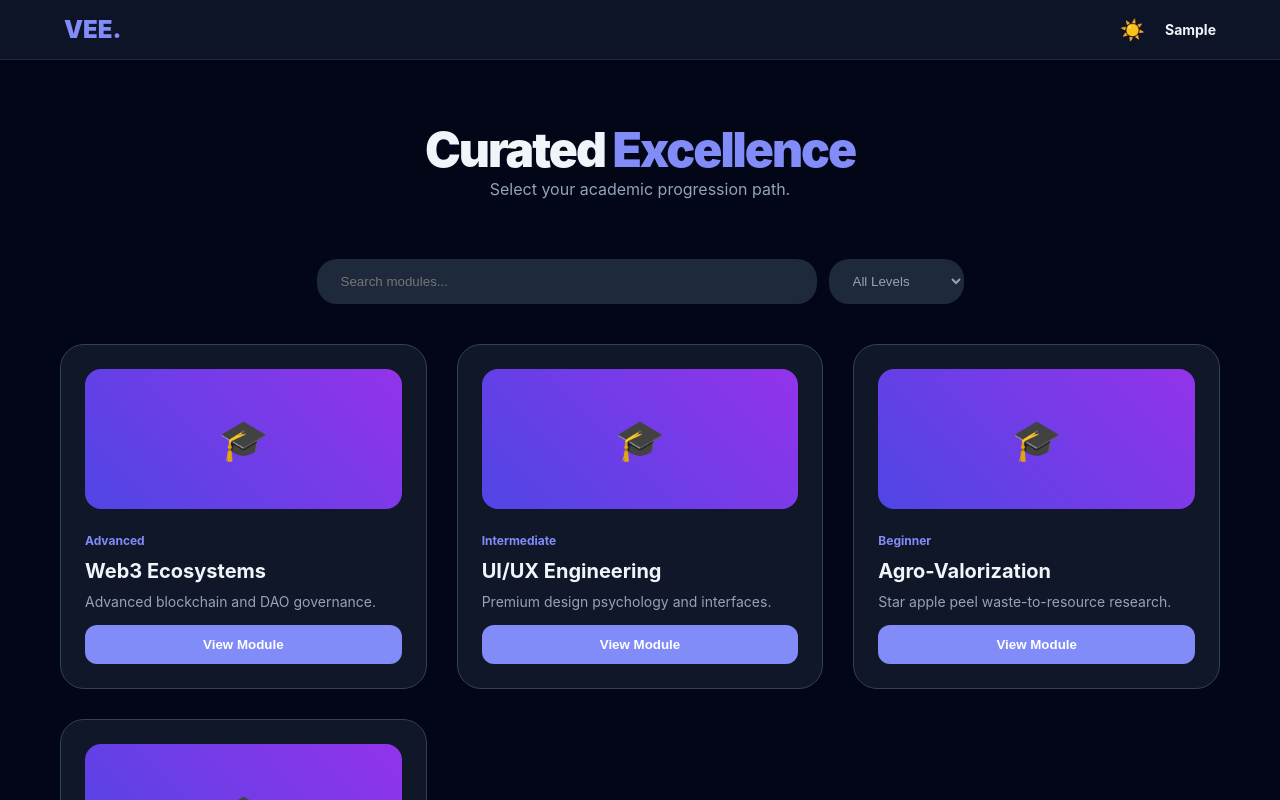
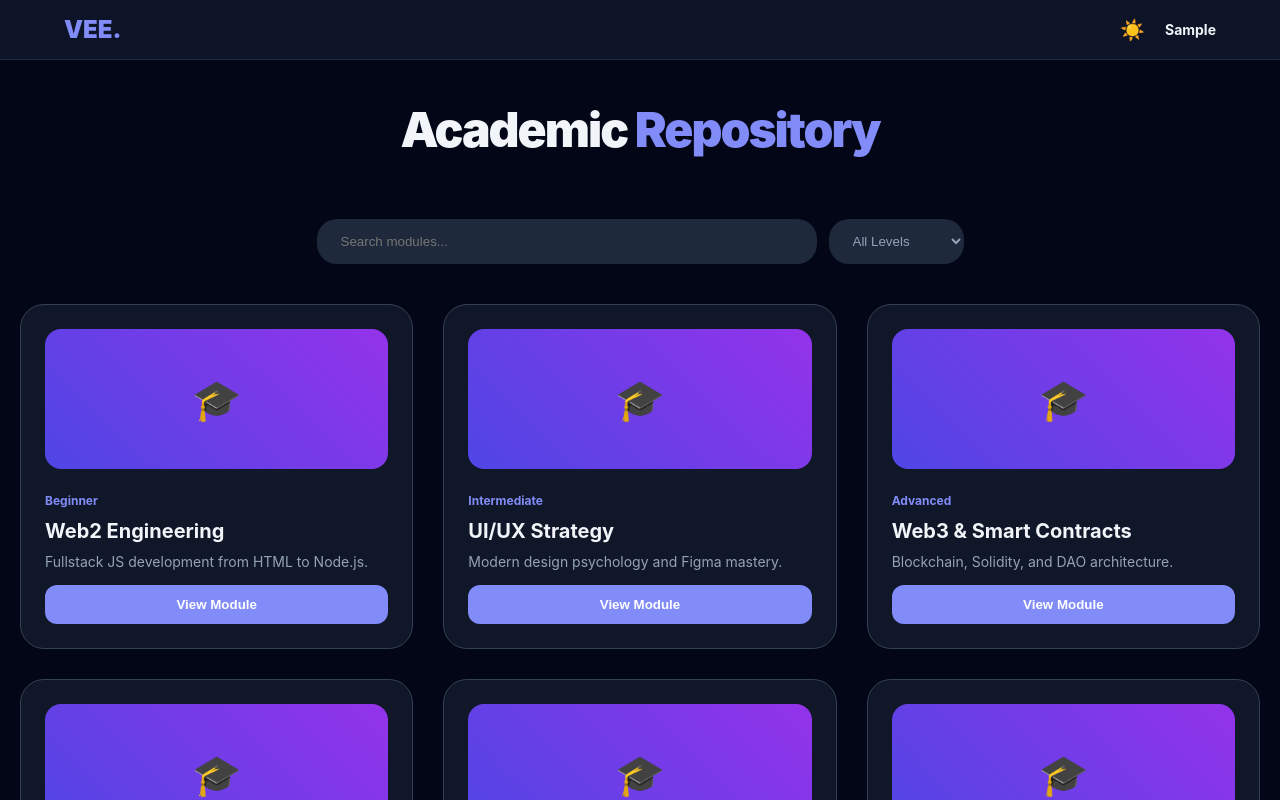
Before and after one commit to viipzy/VII-LEARNING-HUB, a React (Vite) app in the folder VII-LEARNIG-HUB/: page /login in a window 1280 px wide. Both pictures are taken after typing "Sample" into the empty fields and a click on the button "Initialize Session". Built offline with nearby package versions, Linux system fonts and the light colour scheme.

Commit message:
optimizing course and adding vanilla js to handle the courses section

```diff
--- /dev/null
+++ b/VII-LEARNIG-HUB/src/data/courses.js
@@ -0,0 +1,174 @@
+export const COURSE_DB = {
+  web2: {
+    title: "Full-Stack Web2 Engineering",
+    level: "Beginner to Pro",
+    lessons: [
+      {
+        id: "w2-1",
+        title: "HTML5 Semantic Structure",
+        duration: "12:00",
+        video: "https://www.youtube.com/embed/ok-plXXHlWw",
+      },
+      {
+        id: "w2-2",
+        title: "CSS3 Flexbox & Grid Mastery",
+        duration: "18:00",
+        video: "https://www.youtube.com/embed/fYq5PXgSsbE",
+      },
+      {
+        id: "w2-3",
+        title: "JavaScript ES6+ Fundamentals",
+        duration: "25:00",
+        video: "https://www.youtube.com/embed/W6NZfCO5SIk",
+      },
+      {
+        id: "w2-4",
+        title: "DOM Manipulation & Events",
+        duration: "20:00",
+        video: "https://www.youtube.com/embed/y17RuWkWdn8",
+      },
+      {
+        id: "w2-5",
+        title: "Asynchronous JS & APIs",
+        duration: "30:00",
+        video: "https://www.youtube.com/embed/drK63S7Hdb8",
+      },
+      {
+        id: "w2-6",
+        title: "React Components & Props",
+        duration: "22:00",
+        video: "https://www.youtube.com/embed/Ke90Tje7VS0",
+      },
+      {
+        id: "w2-7",
+        title: "State Management (Hooks)",
+        duration: "28:00",
+        video: "https://www.youtube.com/embed/O6P86uwfdO0",
+      },
+      {
+        id: "w2-8",
+        title: "Node.js & Express Backend",
+        duration: "35:00",
+        video: "https://www.youtube.com/embed/Oe421EPjeBE",
+      },
+      {
+        id: "w2-9",
+        title: "Database Integration (MongoDB)",
+        duration: "40:00",
+        video: "https://www.youtube.com/embed/pWbMrx5rVBE",
+      },
+      {
+        id: "w2-10",
+        title: "Deployment & CI/CD Pipelines",
+        duration: "15:00",
+        video: "https://www.youtube.com/embed/22-X70AnYHo",
+      },
+    ],
+  },
+  uiux: {
+    title: "Premium UI/UX Design Strategy",
+    level: "Intermediate",
+    lessons: [
+      {
+        id: "ui-1",
+        title: "Design Thinking Framework",
+        duration: "15:00",
+        video: "https://www.youtube.com/embed/6_9Z6p8XWkY",
+      },
+      {
+        id: "ui-2",
+        title: "User Research & Personas",
+        duration: "20:00",
+        video: "https://www.youtube.com/embed/H6u0H6mN8sI",
+      },
+      {
+        id: "ui-3",
+        title: "Wireframing in Figma",
+        duration: "25:00",
+        video: "https://www.youtube.com/embed/jwCm9v4GkR0",
+      },
+      {
+        id: "ui-4",
+        title: "Typography & Color Theory",
+        duration: "18:00",
+        video: "https://www.youtube.com/embed/7V6VfXn4P-Y",
+      },
+      {
+        id: "ui-5",
+        title: "Auto-Layout & Components",
+        duration: "30:00",
+        video: "https://www.youtube.com/embed/kyI3L6rMscY",
+      },
+      {
+        id: "ui-6",
+        title: "Prototyping Interactions",
+        duration: "22:00",
+        video: "https://www.youtube.com/embed/L_f7yM0p478",
+      },
+      {
+        id: "ui-7",
+        title: "Accessibility (WCAG) Standards",
+        duration: "15:00",
+        video: "https://www.youtube.com/embed/8-W7Z2w7oXY",
+      },
+      {
+        id: "ui-8",
+        title: "Mobile-First Design Patterns",
+        duration: "20:00",
+        video: "https://www.youtube.com/embed/9G3Xm-6G6E8",
+      },
+      {
+        id: "ui-9",
+        title: "Design Systems & Handover",
+        duration: "35:00",
+        video: "https://www.youtube.com/embed/fWf6Xn4XyXc",
+      },
+      {
+        id: "ui-10",
+        title: "UX Audit & Testing",
+        duration: "40:00",
+        video: "https://www.youtube.com/embed/5O18V0pW5Ww",
+      },
+    ],
+  },
+  web3: {
+    title: "Blockchain & Web3 Development",
+    level: "Advanced",
+    lessons: Array.from({ length: 10 }, (_, i) => ({
+      id: `w3-${i}`,
+      title: `Web3 Module Part ${i + 1}`,
+      duration: "20:00",
+      video: "https://www.youtube.com/embed/gyMwXuJrbB0",
+    })),
+  },
+  "data-analysis": {
+    title: "Data Science & Analysis",
+    level: "Intermediate",
+    lessons: Array.from({ length: 10 }, (_, i) => ({
+      id: `da-${i}`,
+      title: `Data Analytics Part ${i + 1}`,
+      duration: "25:00",
+      video: "https://www.youtube.com/embed/ua-CiDNNj30",
+    })),
+  },
+  forex: {
+    title: "Institutional Forex Trading",
+    level: "Professional",
+    lessons: Array.from({ length: 10 }, (_, i) => ({
+      id: `fx-${i}`,
+      title: `Forex Trading Part ${i + 1}`,
+      duration: "30:00",
+      video: "https://www.youtube.com/embed/SqcY0GlETPk",
+    })),
+  },
+  cybersecurity: {
+    title: "Ethical Hacking & Security",
+    level: "Advanced",
+    lessons: Array.from({ length: 10 }, (_, i) => ({
+      id: `cs-${i}`,
+      title: `Security Module Part ${i + 1}`,
+      duration: "20:00",
+      video: "https://www.youtube.com/embed/fN99WfB2pXk",
+    })),
+  },
+};
--- a/VII-LEARNIG-HUB/src/pages/CataloguePage.jsx
+++ b/VII-LEARNIG-HUB/src/pages/CataloguePage.jsx
@@ -4,68 +4,87 @@ import Navbar from "../components/Navbar";
 import CourseCard from "../components/CourseCard";
 import SearchFilter from "../components/SearchFilter";
 
+// Ensure the "export default" keywords are exactly like this:
+export default function CataloguePage() {
+  const { darkMode } = useContext(AuthContext);
+  const [search, setSearch] = useState("");
+  const [level, setLevel] = useState("All");
+
   const DATA = [
     {
-    id: 1,
-    title: "Web3 Ecosystems",
-    description: "Advanced blockchain and DAO governance.",
+      id: "web2",
+      title: "Web2 Engineering",
+      description: "Fullstack JS development from HTML to Node.js.",
+      level: "Beginner",
+    },
+    {
+      id: "uiux",
+      title: "UI/UX Strategy",
+      description: "Modern design psychology and Figma mastery.",
+      level: "Intermediate",
+    },
+    {
+      id: "web3",
+      title: "Web3 & Smart Contracts",
+      description: "Blockchain, Solidity, and DAO architecture.",
       level: "Advanced",
     },
     {
-    id: 2,
-    title: "UI/UX Engineering",
-    description: "Premium design psychology and interfaces.",
+      id: "data-analysis",
+      title: "Data Analysis",
+      description: "Python, SQL, and statistical visualization.",
       level: "Intermediate",
     },
     {
-    id: 3,
-    title: "Agro-Valorization",
-    description: "Star apple peel waste-to-resource research.",
-    level: "Beginner",
+      id: "forex",
+      title: "Forex Mechanics",
+      description: "Institutional trading and technical analysis.",
+      level: "Professional",
     },
     {
-    id: 4,
-    title: "Forex Mechanics",
-    description: "Institutional trading and risk protocols.",
+      id: "cybersecurity",
+      title: "Cybersecurity",
+      description: "Ethical hacking and network defense.",
       level: "Advanced",
     },
   ];
 
-export default function CataloguePage() {
-  const { darkMode } = useContext(AuthContext);
-  const [search, setSearch] = useState("");
-
-  const filtered = DATA.filter((c) =>
-    c.title.toLowerCase().includes(search.toLowerCase()),
-  );
+  const filtered = DATA.filter((c) => {
+    const matchesSearch = c.title.toLowerCase().includes(search.toLowerCase());
+    const matchesLevel = level === "All" || c.level === level;
+    return matchesSearch && matchesLevel;
+  });
 
   return (
-    <div>
+    <div
+      style={{
+        width: "100vw",
+        minHeight: "100vh",
+        backgroundColor: darkMode ? "#020617" : "#f8fafc",
+      }}
+    >
       <Navbar />
       <main
-        style={{ maxWidth: "1200px", margin: "0 auto", padding: "60px 20px" }}
+        style={{ maxWidth: "1400px", margin: "0 auto", padding: "40px 20px" }}
       >
         <header style={{ textAlign: "center", marginBottom: "60px" }}>
           <h1
             style={{
-              fontSize: "48px",
+              fontSize: "clamp(32px, 5vw, 48px)",
               fontWeight: "900",
               letterSpacing: "-2px",
             }}
           >
-            Curated <span style={{ color: "#818cf8" }}>Excellence</span>
+            Academic <span style={{ color: "#818cf8" }}>Repository</span>
           </h1>
-          <p style={{ color: "#94a3b8" }}>
-            Select your academic progression path.
-          </p>
         </header>
 
-        <SearchFilter setSearch={setSearch} />
+        <SearchFilter setSearch={setSearch} setLevel={setLevel} />
 
         <div
           style={{
             display: "grid",
-            gridTemplateColumns: "repeat(auto-fill, minmax(300px, 1fr))",
+            gridTemplateColumns: "repeat(auto-fill, minmax(320px, 1fr))",
             gap: "30px",
           }}
         >
@@ -77,3 +96,42 @@ export default function CataloguePage() {
     </div>
   );
 }
+
+const DATA = [
+  {
+    id: "web2",
+    title: "Web2 Engineering",
+    description: "Fullstack JS development from HTML to Node.js.",
+    level: "Beginner",
+  },
+  {
+    id: "uiux",
+    title: "UI/UX Strategy",
+    description: "Modern design psychology and Figma mastery.",
+    level: "Intermediate",
+  },
+  {
+    id: "web3",
+    title: "Web3 & Smart Contracts",
+    description: "Blockchain, Solidity, and DAO architecture.",
+    level: "Advanced",
+  },
+  {
+    id: "data-analysis",
+    title: "Data Analysis",
+    description: "Python, SQL, and statistical visualization.",
+    level: "Intermediate",
+  },
+  {
+    id: "forex",
+    title: "Forex Mechanics",
+    description: "Institutional trading and technical analysis.",
+    level: "Professional",
+  },
+  {
+    id: "cybersecurity",
+    title: "Cybersecurity",
+    description: "Ethical hacking and network defense.",
+    level: "Advanced",
+  },
+];
--- a/VII-LEARNIG-HUB/src/pages/ModuleDetail.jsx
+++ b/VII-LEARNIG-HUB/src/pages/ModuleDetail.jsx
@@ -1,63 +1,35 @@
 import { useParams, useNavigate } from "react-router-dom";
 import { useContext, useState, useEffect } from "react";
 import { AuthContext } from "../store/AuthContext";
+import { COURSE_DB } from "../data/courses"; // Import the database
 import Navbar from "../components/Navbar";
 
 export default function ModuleDetail() {
-  const { id } = useParams();
+  const { id } = useParams(); // 'id' will be 'web2', 'uiux', etc.
   const navigate = useNavigate();
   const { darkMode } = useContext(AuthContext);
 
-  // 1. Data Structure: Lessons with unique videos
-  const lessons = [
-    {
-      id: "L1",
-      title: "Foundational Concepts",
-      duration: "10:00",
-      video: "https://www.youtube.com/embed/SqcY0GlETPk",
-    },
-    {
-      id: "L2",
-      title: "Technical Implementation",
-      duration: "25:00",
-      video: "https://www.youtube.com/embed/Tn6-PIqc4UM",
-    },
-    {
-      id: "L3",
-      title: "Advanced Optimization",
-      duration: "15:00",
-      video: "https://www.youtube.com/embed/8v_n9yU8s7s",
-    },
-  ];
+  const courseData = COURSE_DB[id] || COURSE_DB["web2"];
+  const lessons = courseData.lessons;
 
-  // 2. State: Track which lesson is currently playing and which are finished
   const [currentIdx, setCurrentIdx] = useState(0);
   const [completedLessons, setCompletedLessons] = useState(() => {
-    const saved = localStorage.getItem(`module_${id}_progress`);
+    const saved = localStorage.getItem(`prog_${id}`);
     return saved ? JSON.parse(saved) : [];
   });
 
   useEffect(() => {
-    localStorage.setItem(
-      `module_${id}_progress`,
-      JSON.stringify(completedLessons),
-    );
+    localStorage.setItem(`prog_${id}`, JSON.stringify(completedLessons));
   }, [completedLessons, id]);
 
-  const handleNextLesson = () => {
-    const currentLessonId = lessons[currentIdx].id;
-
-    // Mark current as finished
-    if (!completedLessons.includes(currentLessonId)) {
-      setCompletedLessons([...completedLessons, currentLessonId]);
+  const handleNext = () => {
+    const currentId = lessons[currentIdx].id;
+    if (!completedLessons.includes(currentId)) {
+      setCompletedLessons([...completedLessons, currentId]);
     }
-
-    // Auto-advance to next video if it exists
     if (currentIdx < lessons.length - 1) {
       setCurrentIdx(currentIdx + 1);
       window.scrollTo({ top: 0, behavior: "smooth" });
-    } else {
-      alert("Congratulations! You have completed the entire module.");
     }
   };
 
@@ -65,139 +37,105 @@ export default function ModuleDetail() {
     page: {
       width: "100vw",
       minHeight: "100vh",
-      display: "flex",
-      flexDirection: "column",
+      backgroundColor: darkMode ? "#020617" : "#f8fafc",
     },
-    container: {
-      flex: 1,
-      padding: "20px",
-      maxWidth: "1400px",
-      margin: "0 auto",
+    main: { maxWidth: "1400px", margin: "0 auto", padding: "30px 20px" },
+    videoCard: {
       width: "100%",
-    },
-    videoSection: {
-      width: "100%",
+      aspectRatio: "16/9",
       borderRadius: "24px",
       overflow: "hidden",
-      backgroundColor: "#000",
-      aspectRatio: "16/9",
-      boxShadow: "0 20px 50px rgba(0,0,0,0.5)",
-      border: darkMode ? "1px solid #334155" : "1px solid #e2e8f0",
+      boxShadow: "0 25px 50px -12px rgba(0,0,0,0.5)",
+      background: "#000",
     },
-    header: { marginTop: "30px", marginBottom: "40px" },
-    grid: {
+    sidebar: {
+      marginTop: "40px",
       display: "grid",
-      gridTemplateColumns: "repeat(auto-fit, minmax(300px, 1fr))",
-      gap: "20px",
+      gridTemplateColumns: "repeat(auto-fit, minmax(280px, 1fr))",
+      gap: "15px",
     },
-    lessonCard: (isActive, isLocked) => ({
-      padding: "24px",
-      borderRadius: "20px",
-      backgroundColor: isActive
-        ? darkMode
-          ? "#312e81"
-          : "#e0e7ff"
-        : darkMode
-          ? "#1e293b"
-          : "#fff",
-      border: isActive ? "2px solid #818cf8" : "1px solid transparent",
-      opacity: isLocked ? 0.5 : 1,
+    lessonItem: (isActive, isLocked) => ({
+      padding: "20px",
+      borderRadius: "16px",
       cursor: isLocked ? "not-allowed" : "pointer",
-      transition: "all 0.3s cubic-bezier(0.4, 0, 0.2, 1)",
+      background: isActive ? "#6366f1" : darkMode ? "#1e293b" : "#fff",
+      color: isActive ? "#fff" : darkMode ? "#f1f5f9" : "#0f172a",
+      opacity: isLocked ? 0.4 : 1,
+      transition: "all 0.2s ease",
+      border: "1px solid rgba(255,255,255,0.05)",
     }),
-    actionBtn: {
-      marginTop: "20px",
-      padding: "15px 30px",
-      borderRadius: "12px",
-      border: "none",
-      backgroundColor: "#818cf8",
-      color: "white",
-      fontWeight: "800",
-      cursor: "pointer",
-      fontSize: "16px",
-    },
   };
 
   return (
     <div style={s.page}>
       <Navbar />
-      <div style={s.container}>
-        <button
-          onClick={() => navigate("/catalog")}
-          style={{
-            color: "#818cf8",
-            background: "none",
-            border: "none",
-            cursor: "pointer",
-            fontWeight: "bold",
-            marginBottom: "15px",
-          }}
-        >
-          ← Back
-        </button>
-
-        {/* DYNAMIC VIDEO PLAYER */}
-        <div style={s.videoSection}>
+      <div style={s.main}>
+        <div style={s.videoCard}>
           <iframe
             width="100%"
             height="100%"
             src={lessons[currentIdx].video}
-            title="Lesson Player"
             frameBorder="0"
             allowFullScreen
           ></iframe>
         </div>
 
-        <div style={s.header}>
-          <h1 style={{ fontSize: "28px", marginBottom: "10px" }}>
-            {lessons[currentIdx].title}
-          </h1>
-          <p style={{ color: "#94a3b8" }}>
-            Lesson {currentIdx + 1} of {lessons.length}
-          </p>
-
-          <button onClick={handleNextLesson} style={s.actionBtn}>
-            {currentIdx === lessons.length - 1
-              ? "Finish Module"
-              : "Mark Complete & Next Lesson →"}
+        <div
+          style={{
+            marginTop: "30px",
+            display: "flex",
+            justifyContent: "space-between",
+            alignItems: "center",
+            flexWrap: "wrap",
+            gap: "20px",
+          }}
+        >
+          <div>
+            <h1 style={{ fontSize: "28px", fontWeight: "900" }}>
+              {lessons[currentIdx].title}
+            </h1>
+            <p style={{ color: "#94a3b8" }}>
+              {courseData.title} • Module {currentIdx + 1} of 10
+            </p>
+          </div>
+          <button
+            onClick={handleNext}
+            style={{
+              padding: "15px 35px",
+              borderRadius: "14px",
+              background: "#6366f1",
+              color: "#fff",
+              border: "none",
+              fontWeight: "bold",
+              cursor: "pointer",
+            }}
+          >
+            Mark Complete & Next
           </button>
         </div>
 
-        {/* CURRICULUM LIST */}
-        <div style={s.grid}>
+        <div style={s.sidebar}>
           {lessons.map((lesson, index) => {
-            const isActive = currentIdx === index;
             const isLocked =
               index > 0 && !completedLessons.includes(lessons[index - 1].id);
-            const isDone = completedLessons.includes(lesson.id);
-
             return (
               <div
                 key={lesson.id}
-                style={s.lessonCard(isActive, isLocked)}
+                style={s.lessonItem(currentIdx === index, isLocked)}
                 onClick={() => !isLocked && setCurrentIdx(index)}
               >
                 <div
                   style={{
-                    display: "flex",
-                    justifyContent: "space-between",
-                    alignItems: "center",
+                    fontSize: "12px",
+                    opacity: 0.7,
+                    marginBottom: "5px",
                   }}
                 >
-                  <h4 style={{ color: isActive ? "#818cf8" : "inherit" }}>
-                    {lesson.title}
-                  </h4>
-                  <span>{isDone ? "✅" : isLocked ? "🔒" : "▶️"}</span>
+                  LESSON {index + 1}
                 </div>
-                <p
-                  style={{
-                    fontSize: "12px",
-                    color: "#94a3b8",
-                    marginTop: "5px",
-                  }}
-                >
-                  {lesson.duration}
-                </p>
+                <div style={{ fontWeight: "bold" }}>
+                  {lesson.title} {isLocked ? "🔒" : ""}
+                </div>
               </div>
             );
           })}
```
Lines whose indentation alone changed are shown as unchanged.
